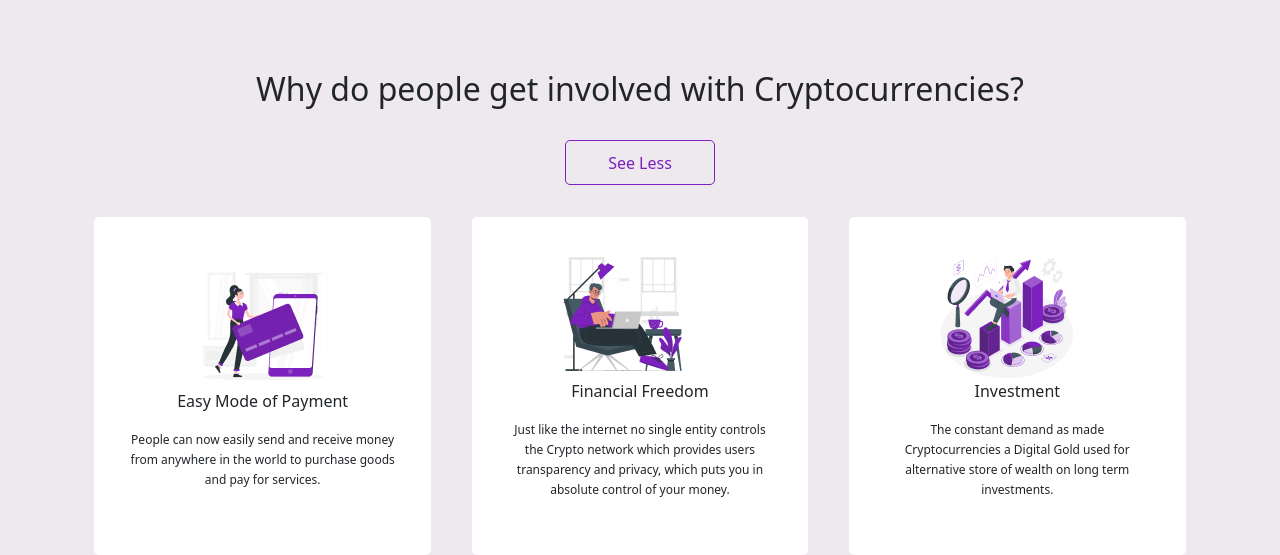
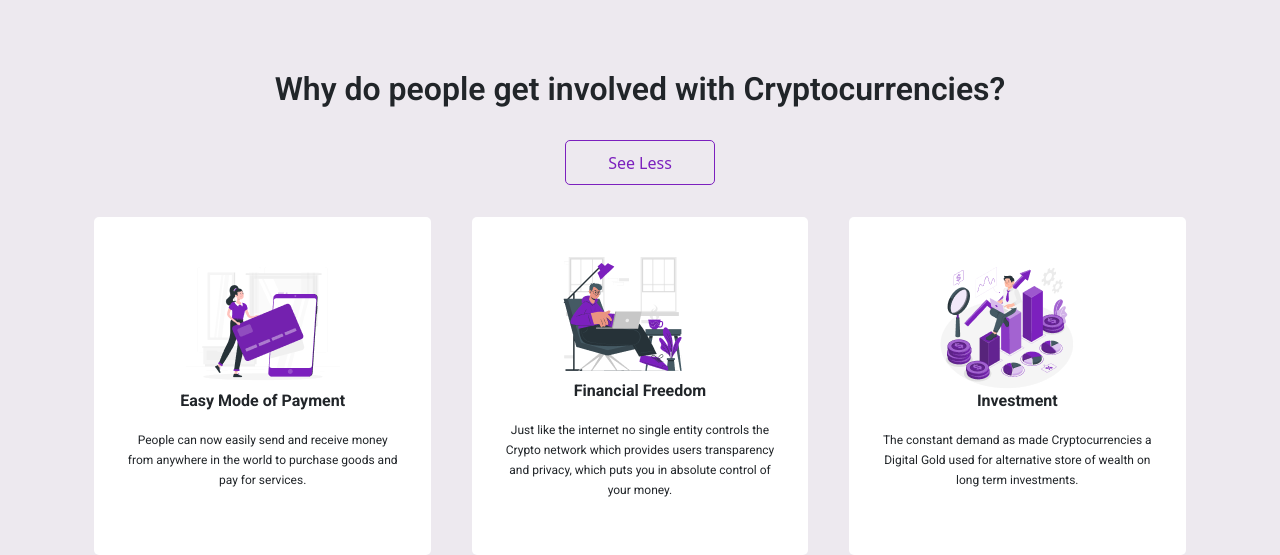
Before and after one commit to BimboAdesoye/cryptocurrency, a React (Vite) app: page / in a window 1280 px wide. Shown: the part 790-1345 px from the top of the page. Built offline with nearby package versions, Linux system fonts and the light colour scheme; no server answers.

Commit message:
commit all

```diff
--- a/src/pages/Footer.jsx
+++ b/src/pages/Footer.jsx
@@ -6,6 +6,7 @@ import facebook from "../assets/facebook.png";
 import copyright from "../assets/copyright.png";
 
 const Footer = () => {
+  let year = new Date().getFullYear();
   return (
     <footer className="">
       <div className="foot">
@@ -61,7 +62,7 @@ const Footer = () => {
       </div>
       <div className="copyright text-center">
         <img src={copyright} alt="" />
-        Tradexpress Technologies. All Rights Reserved
+        {year} Tradexpress Technologies. All Rights Reserved
       </div>
     </footer>
   );
--- a/src/pages/Hero.jsx
+++ b/src/pages/Hero.jsx
@@ -1,6 +1,6 @@
 import "../styles/Hero.css";
-import ellipse1 from "../assets/Ellipse 1.svg";
-import ellipse2 from "../assets/Ellipse 2.svg";
+// import ellipse1 from "../assets/Ellipse 1.svg";
+// import ellipse2 from "../assets/Ellipse 2.svg";
 import appstore from "../assets/Group 68@2x.svg";
 import googleplay from "../assets/Group 69.svg";
 
--- a/src/styles/Account.css
+++ b/src/styles/Account.css
@@ -36,14 +36,18 @@
 
 .account-logo {
   display: flex;
-  /* width: 9.2056rem; */
   width: 48%;
+  max-height: 2.82rem;
+  border: 2px solid #292929;
+  gap: 10px;
+  padding: 4px;
+  cursor: pointer;
+}
 
-  max-height: 2.82rem;
-  border: 1.5px solid #292929;
-  gap: 10px;
-  padding: 3px 5px;
-  cursor: pointer;
+.account-logo div {
+  display: flex;
+  flex-direction: column;
+  justify-content: space-between;
 }
 
 .account-logo div p {
@@ -51,12 +55,14 @@
   font-weight: 400;
   font-size: 0.4512rem;
   color: #292929;
+  margin-bottom: 0;
 }
 
 .account-logo div h6 {
   font-family: "Inter", sans-serif;
   font-weight: 600;
   font-size: 0.7894rem;
+  margin-bottom: 0;
 }
 
 @media screen and (max-width: 575px) {
--- a/src/styles/Footer.css
+++ b/src/styles/Footer.css
@@ -39,10 +39,7 @@
 
 .foot .container .five,
 .foot .container .six {
-  /* display: flex;
-    flex-direction: column;
-    align-items: flex-end;
-    text-align: left; */
+  padding-left: 95px;
 }
 
 .copyright {
--- a/src/styles/Hero.css
+++ b/src/styles/Hero.css
@@ -62,6 +62,7 @@
   position: absolute;
   top: 88px;
   width: 660px;
+  opacity: 0.3;
 }
 
 .hero-ellipse2 {
@@ -73,6 +74,7 @@
   position: absolute;
   top: 173px;
   width: 541px;
+  opacity: 0.3;
 }
 
 @media screen and (max-width: 1025px) {
--- a/src/styles/WhyCrypto.css
+++ b/src/styles/WhyCrypto.css
@@ -6,6 +6,9 @@
 
 .whycrypto-heading h2 {
   margin-bottom: 2rem;
+  font-size: 32px;
+  font-weight: 600;
+  font-family: "Roboto", sans-serif;
 }
 
 .whycrypto-heading button {
@@ -13,7 +16,7 @@
   width: 150px;
   height: 45px;
   background-color: #ede9ef;
-  border: 1px solid #7c20be;
+  border: 1.6px solid #7c20be;
   border-radius: 5px;
   color: #7c20be;
 }
@@ -46,6 +49,8 @@
 .whycrypto-content-inner h6 {
   font-size: 16px;
   line-height: 18.75px;
+  font-family: "Roboto", sans-serif;
+  font-weight: 700;
 }
 
 .whycrypto-content-inner p {
@@ -53,6 +58,8 @@
   line-height: 20px;
   text-align: center;
   width: 17.0356rem;
+  font-weight: 400;
+  font-family: "Roboto", sans-serif;
 }
 
 @media screen and (max-width: 1024px) {
```
Lines whose indentation alone changed are shown as unchanged.
